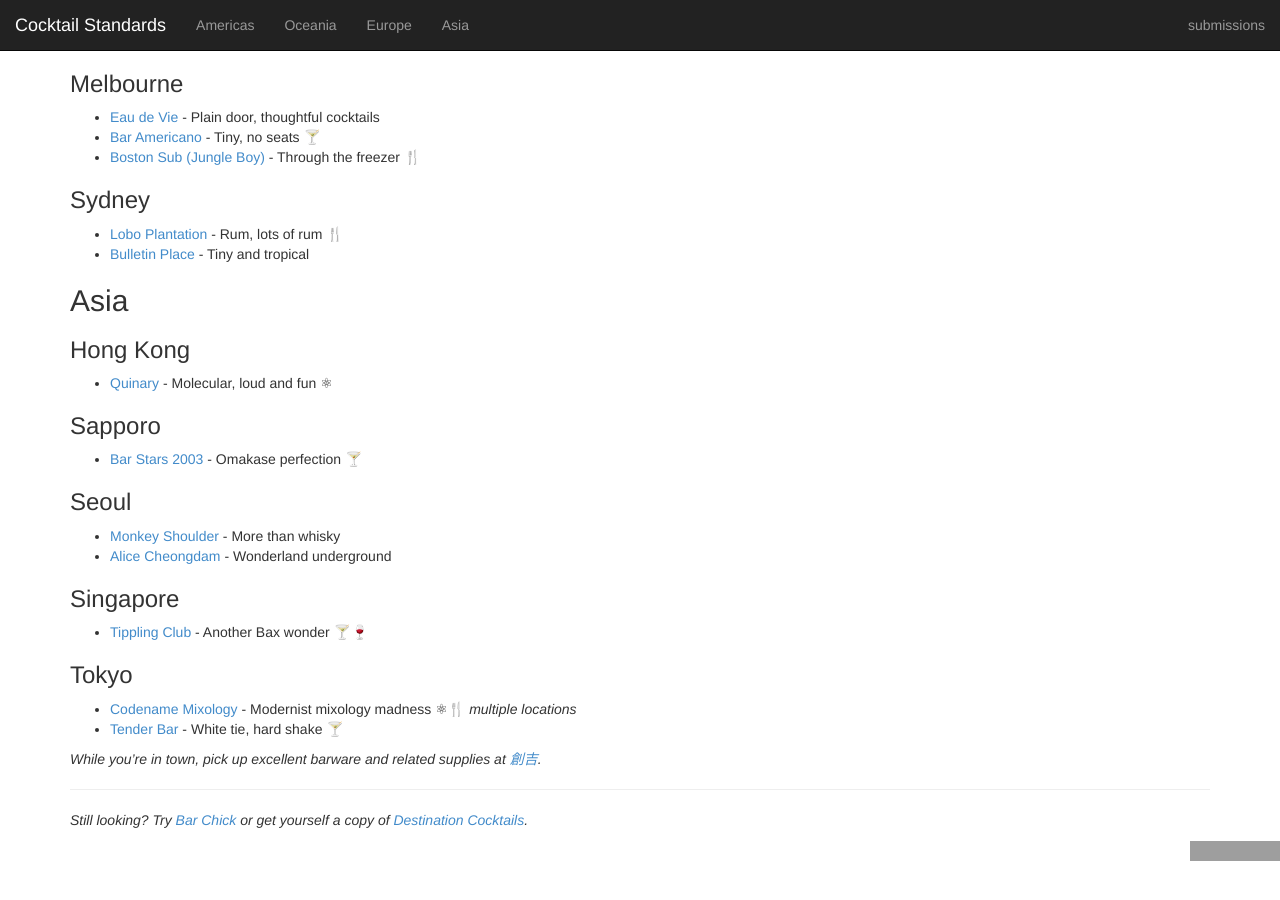
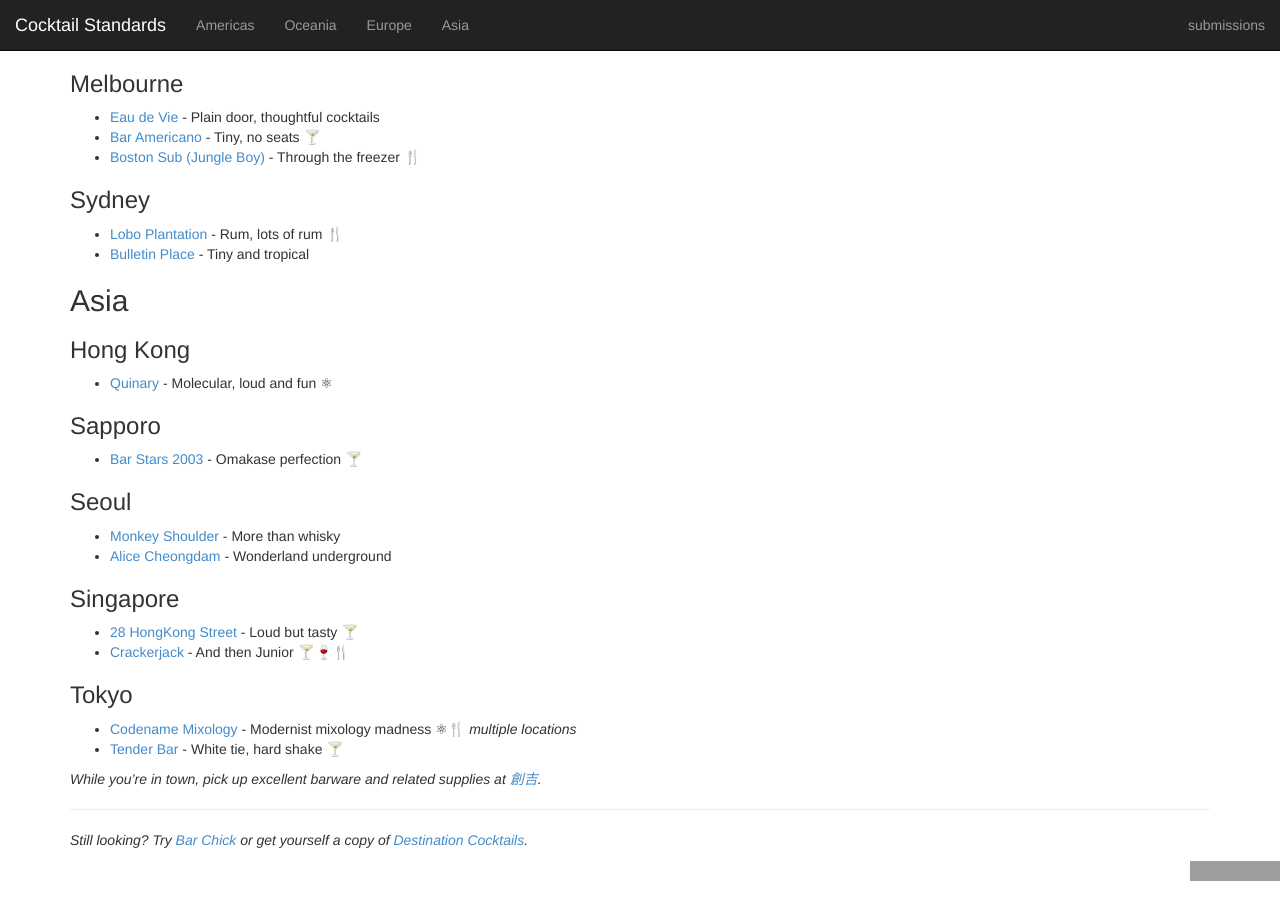
Before and after one commit to CocktailStandards/CocktailStandards.github.io, a Jekyll site: the page built from index.md, in a window 1280 px wide and 900 px high, scrolled down 1351 px. Built offline with Jekyll 4.4.1, drawn with Linux system fonts in a browser that asks for light colours; grey boxes are pictures that could not be loaded.

Commit message:
Singapore

```diff
--- a/index.md
+++ b/index.md
@@ -100,8 +100,8 @@ _While you're in town, pick up excellent cocktail supplies at [The Boston Shaker
 
 ### Singapore
 
-* [Tippling Club](http://www.tipplingclub.com/) - Another Bax wonder  🍸🍷
-
+* [28 HongKong Street](http://www.28hks.com) - Loud but tasty 🍸
+* [Crackerjack](https://crackerjack.sg) - And then Junior 🍸🍷🍴
 
 ### Tokyo
 
```
